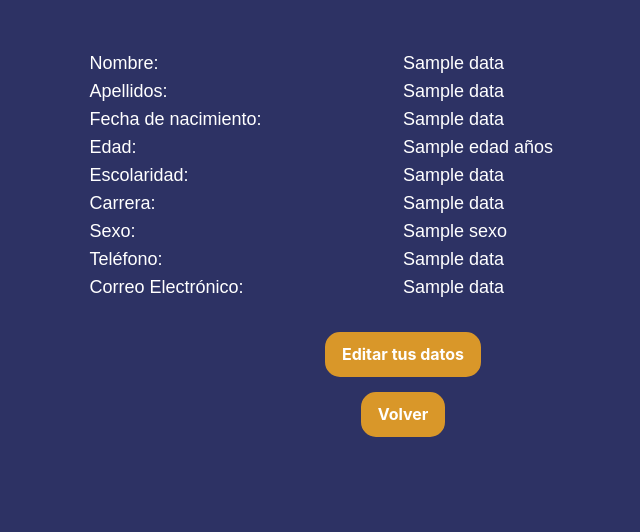
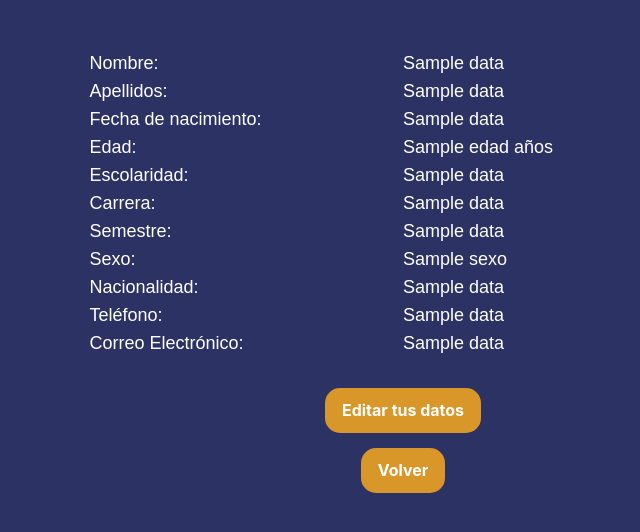
Before and after one commit to SamuelCeballos04/IGT, a Flask app: template templates/perfil.html in a window 1280 px wide. Shown: the part 192-724 px from the top of the page, without its empty margins (237-877 px from the left). Run offline with Flask 3, Linux system fonts and the light colour scheme; the template is opened without the code that fills it: most values are stand-ins (such as "Sample title", 1, 10 or a date in 2020); some libraries are stand-ins or nearby versions.

```diff
--- a/static/js/prueba.js
+++ b/static/js/prueba.js
@@ -259,7 +259,7 @@ async function pasar(){
             <h2 class="texto" id="texto">Menarquía</h2>
                 <div class="row align-items-center m-5 justify-content-center" style="margin-top: 0!important; margin-bottom: 0!important;">
                     <div class="col-3">
-                        <input type="number" name="Manhos" class="form-control" style="height: 4vh; margin-bottom: 0;" id="Manhos" required>
+                        <input type="number" name="Manhos" class="form-control" style="height: 4vh; margin-bottom: 0;" id="Manhos" required min = "10" max = "16">
                     </div>
                     <label for="años" class="col-form-label col-3 d-flex justify-content-start" style="color: white;">Años</label>
                 </div>
--- a/templates/perfil.html
+++ b/templates/perfil.html
@@ -42,12 +42,20 @@
                 <label for="escolaridad">{{data[6]}}</label>
             </li>
             <li>
+                <label for="semestre">Semestre:</label>
+                <label for="semestre">{{data[14]}}</label>
+            </li>
+            <li>
                 <label for="sexo">Sexo:</label>
                 <label for="sexo">{{sexo}}</label>
             </li>
             <li>
-                <label for="sexo">Teléfono:</label>
-                <label for="sexo">{{data[4]}}</label>
+                <label for="Nacionalidad">Nacionalidad:</label>
+                <label for="nacionalidad">{{data[15]}}</label>
+            </li>
+            <li>
+                <label for="telefono">Teléfono:</label>
+                <label for="telefono">{{data[4]}}</label>
             </li>
             <li>
                 <label for="correo">Correo Electrónico:</label>
```
Also changed, not shown: templates/prueba.html (+6 -6 lines).
